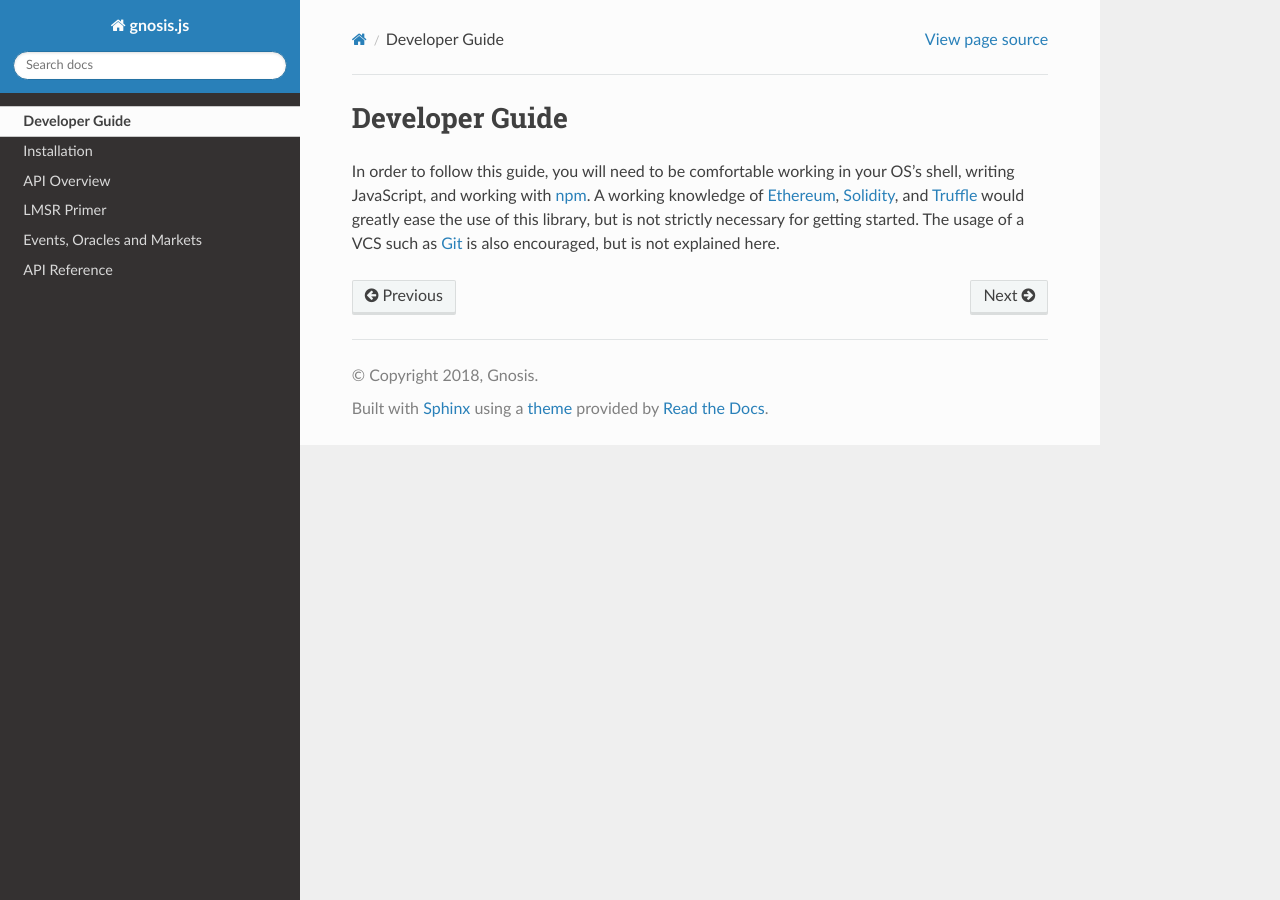
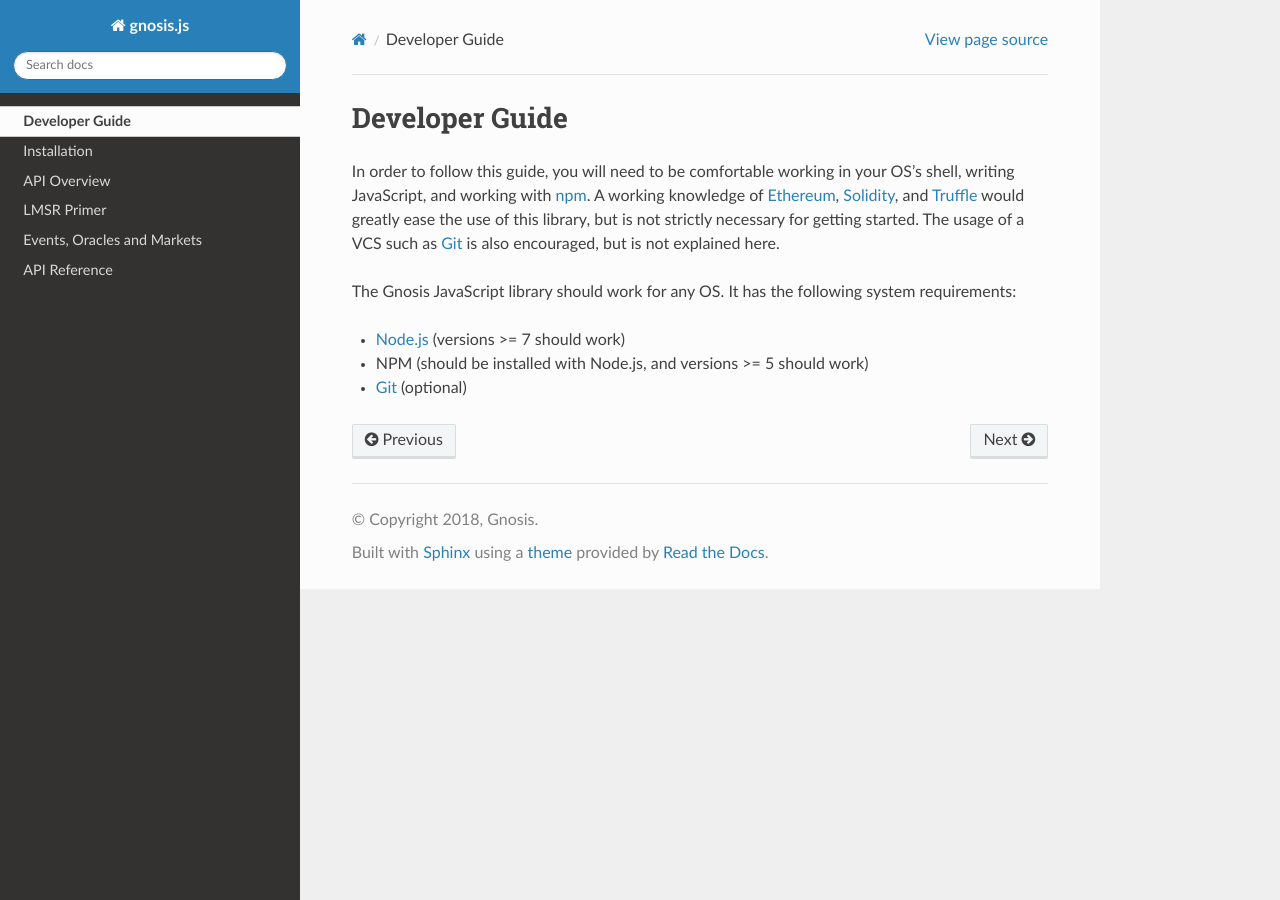
Before and after one commit to gnosis/pm-js, a Sphinx documentation site: the page built from docs/source/developer-guide.md, in a window 1280 px wide. Built offline with Sphinx 7.4.7 and the Read the Docs theme 2.0.0, drawn with Linux system fonts in a browser that asks for light colours.

Commit message:
Added section about minimum requirements to the developer guide

```diff
--- a/docs/source/developer-guide.md
+++ b/docs/source/developer-guide.md
@@ -1,3 +1,9 @@
 ### Developer Guide
 
 In order to follow this guide, you will need to be comfortable working in your OS's shell, writing JavaScript, and working with [npm](https://www.npmjs.com/). A working knowledge of [Ethereum](https://www.ethereum.org/), [Solidity](https://github.com/ethereum/solidity), and [Truffle](http://truffleframework.com/) would greatly ease the use of this library, but is not strictly necessary for getting started. The usage of a VCS such as [Git](https://git-scm.com/) is also encouraged, but is not explained here.
+
+The Gnosis JavaScript library should work for any OS. It has the following system requirements:
+
+* [Node.js](https://nodejs.org/en/) (versions >= 7 should work)
+* NPM (should be installed with Node.js, and versions >= 5 should work)
+* [Git](https://git-scm.com/) (optional)
```
